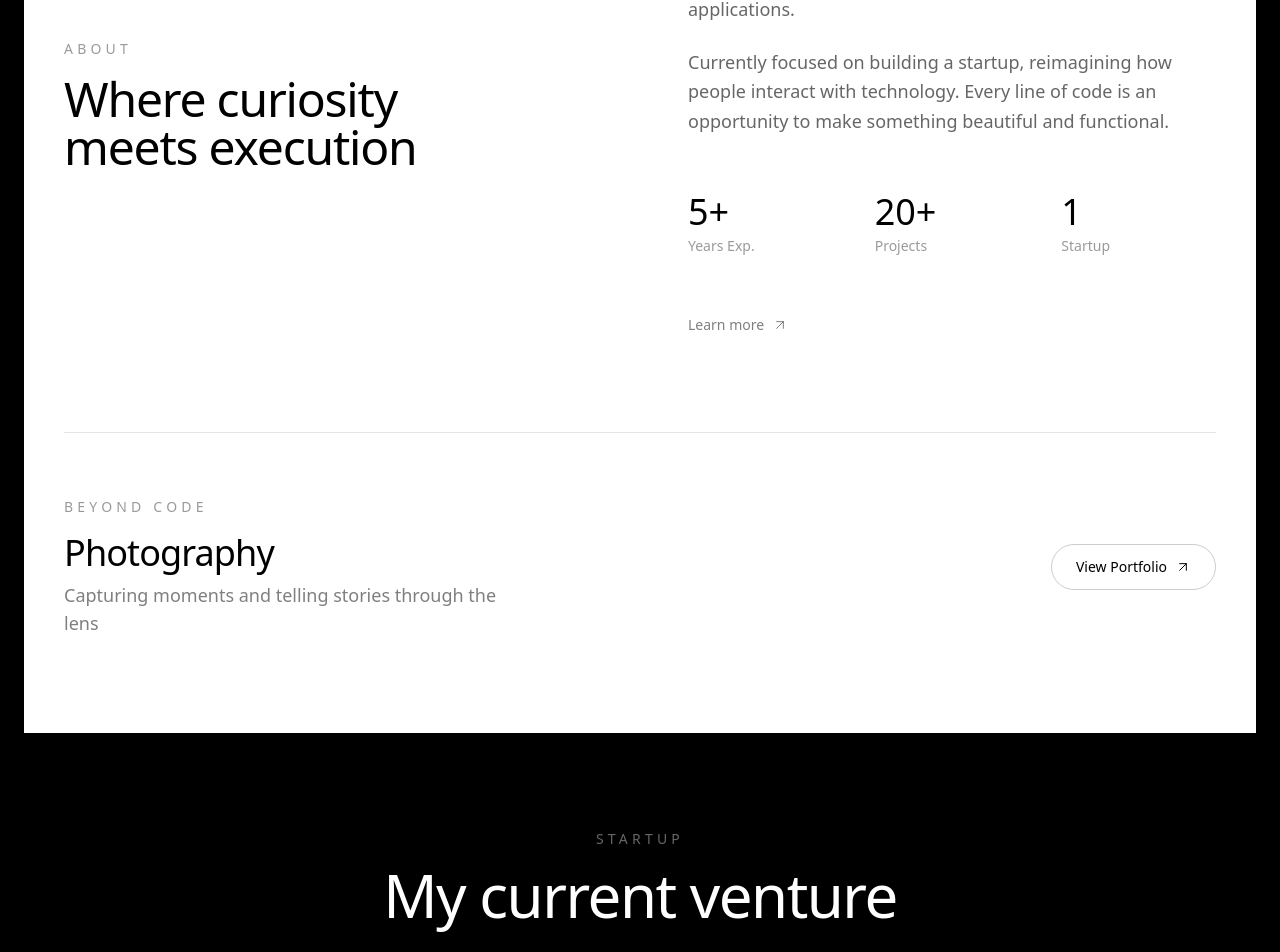
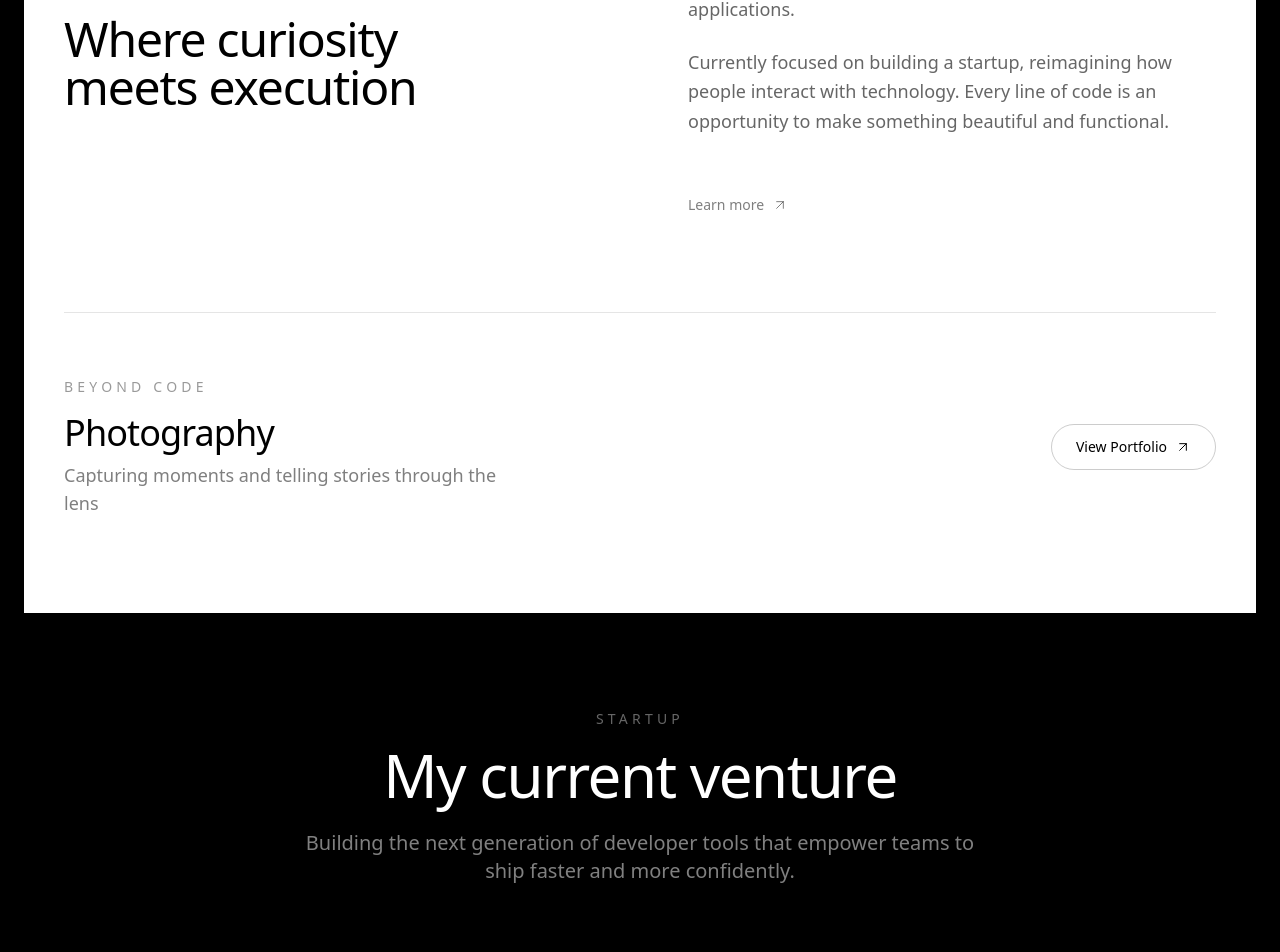
Before and after one commit to rashodkorala/rashodkorala-mono, a Next.js app in the folder apps/portfolio/: page / in a window 1280 px wide. Shown: the part 849-1801 px from the top of the page. Built offline with nearby package versions, Linux system fonts and the light colour scheme; no server answers; the database is empty.

Commit message:
Remove statistics section from AboutSection component in portfolio app. This cleanup enhances the focus on the main content while streamlining the component's structure.

```diff
--- a/apps/portfolio/src/components/main/aboutSection.tsx
+++ b/apps/portfolio/src/components/main/aboutSection.tsx
@@ -44,25 +44,6 @@ export default function AboutSection() {
               interact with technology. Every line of code is an opportunity to make
               something beautiful and functional.
             </p>
-
-            <div className="pt-8 grid grid-cols-3 gap-8">
-              {[
-                { number: "5+", label: "Years Exp." },
-                { number: "20+", label: "Projects" },
-                { number: "1", label: "Startup" }
-              ].map((stat, i) => (
-                <motion.div
-                  key={stat.label}
-                  initial={{ opacity: 0, y: 20 }}
-                  animate={isInView ? { opacity: 1, y: 0 } : {}}
-                  transition={{ duration: 0.6, delay: 0.4 + i * 0.1 }}
-                >
-                  <p className="text-3xl md:text-4xl font-light">{stat.number}</p>
-                  <p className="text-sm text-black/40 mt-1">{stat.label}</p>
-                </motion.div>
-              ))}
-            </div>
-
             <motion.div
               initial={{ opacity: 0, y: 20 }}
               animate={isInView ? { opacity: 1, y: 0 } : {}}
```
